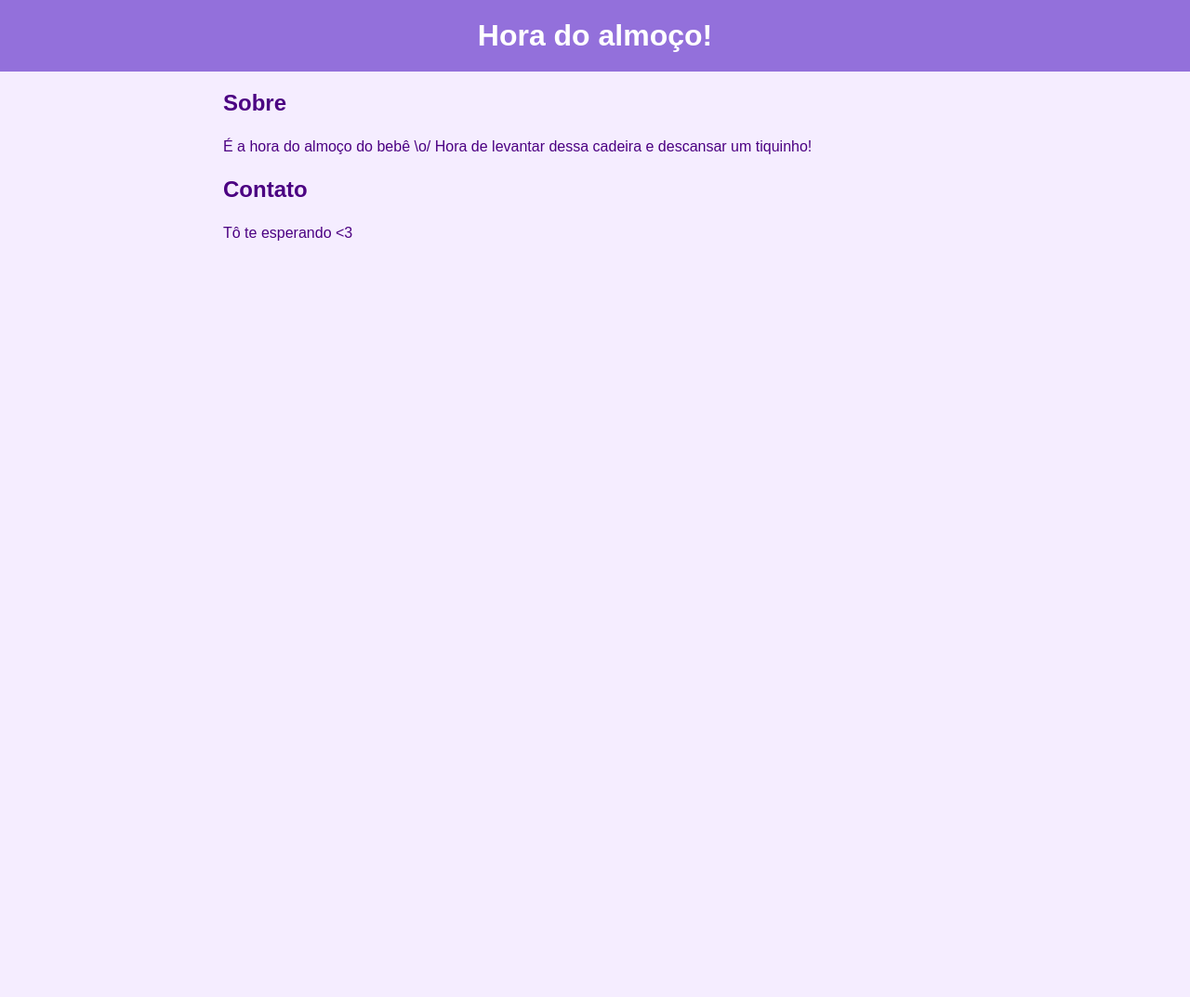
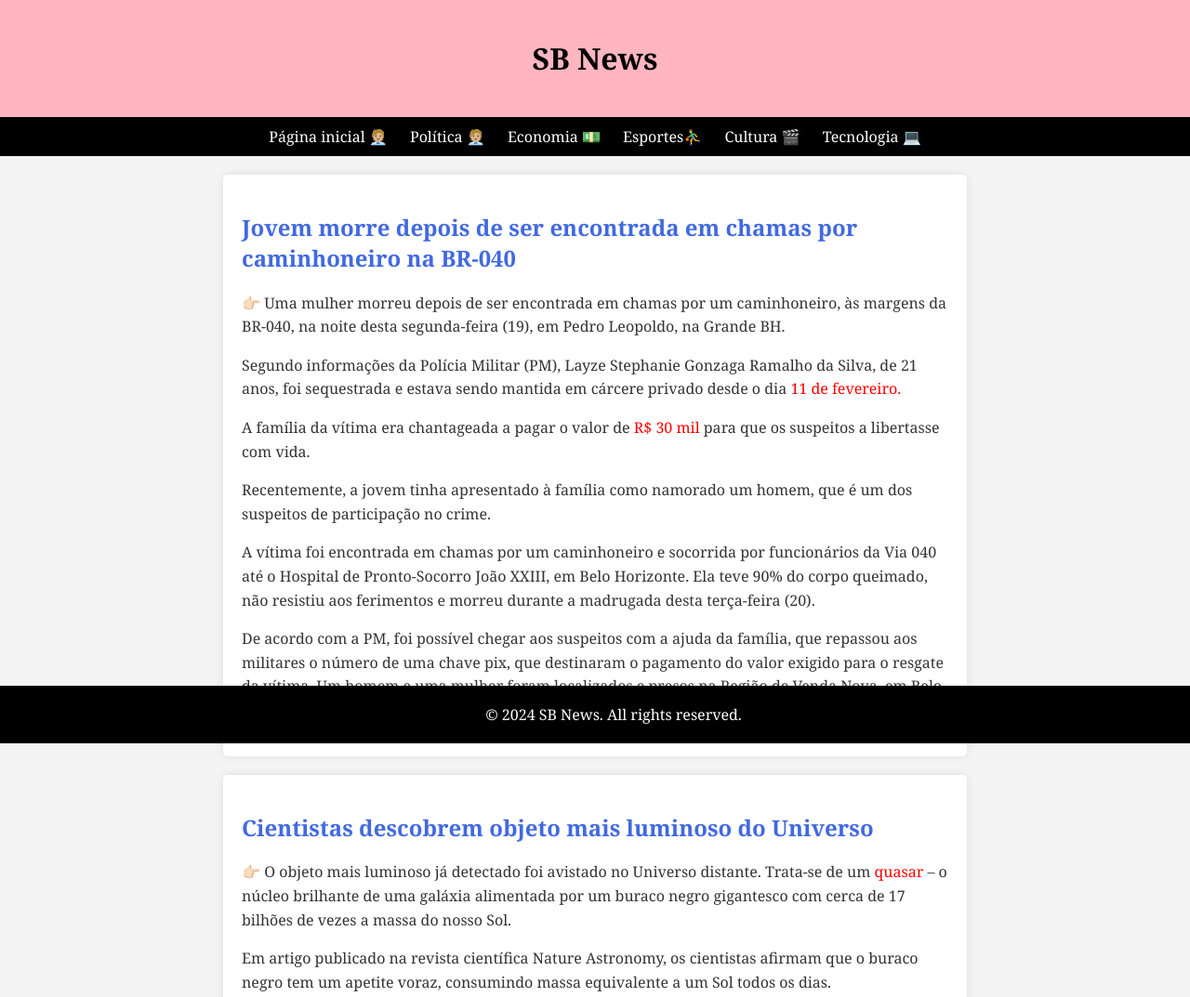
Before and after one commit to stefanybeacides/sobre, a plain HTML site: page index.html in a window 1280 px wide. Shown: the top 1073 px of the page at 93% size. Before the commit the page ends 800 px from the top, so only its background shows below. Drawn offline with Linux system fonts and the light colour scheme.

Commit message:
Subida site paginas.

```diff
--- a/index.html
+++ b/index.html
@@ -3,43 +3,96 @@
 <head>
     <meta charset="UTF-8">
     <meta name="viewport" content="width=device-width, initial-scale=1.0">
-    <title>Hora do almoço!</title>
+    <title>SB News</title>
     <style>
         body {
-            font-family: Arial, sans-serif;
+            font-family: Georgia, serif;
             margin: 0;
             padding: 0;
-            background-color: #f5edff; /* Lilás claro */
-            color: #4b0082; /* Indigo escuro para o texto */
+            background-color: #f4f4f4;
+            color: #333;
         }
         header {
-            background-color: #9370db; /* Lilás médio para o cabeçalho */
-            color: #fff;
+            background-color: #ffb6c1;
+            color: #000;
             padding: 20px;
             text-align: center;
         }
-        h1 {
-            margin: 0;
+        nav {
+            background-color: #000;
+            color: #ffb6c1;
+            padding: 10px;
+            text-align: center;
+        }
+        nav a {
+            color: #fff;
+            text-decoration: none;
+            margin: 0 10px;
         }
         .container {
             max-width: 800px;
             margin: 20px auto;
             padding: 0 20px;
         }
-        p {
+        article {
+            background-color: #fff;
+            padding: 20px;
+            margin-bottom: 20px;
+            border-radius: 5px;
+            box-shadow: 0 0 10px rgba(0, 0, 0, 0.1);
+        }
+        article h2 {
+            color: #4169e1;
+        }
+        article p {
             line-height: 1.6;
+        }
+        footer {
+            background-color: #000;
+            color: #fff;
+            padding: 20px;
+            text-align: center;
+            position: fixed;
+            bottom: 0;
+            width: 100%;
         }
     </style>
 </head>
 <body>
     <header>
-        <h1>Hora do almoço!</h1>
+        <h1>SB News</h1>
     </header>
+    <nav>
+	    <a href="#">Página inicial 🧑🏼‍💼</a>
+        <a href="politica.html">Política 🧑🏼‍💼</a>
+        <a href="economia.html">Economia 💵</a>
+        <a href="esportes.html">Esportes⛹️‍♂️</a>
+        <a href="cultura.html">Cultura 🎬</a>
+        <a href="tecnologia.html">Tecnologia 💻</a>
+    </nav>
     <div class="container">
-        <h2>Sobre</h2>
-        <p>É a hora do almoço do bebê \o/ Hora de levantar dessa cadeira e descansar um tiquinho!</p>
-        <h2>Contato</h2>
-        <p>Tô te esperando <3</p>
+        <article>
+            <h2>Jovem morre depois de ser encontrada em chamas por caminhoneiro na BR-040</h2>
+            <p> 👉🏻 Uma mulher morreu depois de ser encontrada em chamas por um caminhoneiro, às margens da BR-040, na noite desta segunda-feira (19), em Pedro Leopoldo, na Grande BH.</p>
+            <p>Segundo informações da Polícia Militar (PM), Layze Stephanie Gonzaga Ramalho da Silva, de 21 anos, foi sequestrada e estava sendo mantida em cárcere privado desde o dia <font color="red">11 de fevereiro.</font></p>
+			<p>A família da vítima era chantageada a pagar o valor de <font color="red">R$ 30 mil</font> para que os suspeitos a libertasse com vida.</p>
+			<p>Recentemente, a jovem tinha apresentado à família como namorado um homem, que é um dos suspeitos de participação no crime.</p>
+			<p>A vítima foi encontrada em chamas por um caminhoneiro e socorrida por funcionários da Via 040 até o Hospital de Pronto-Socorro João XXIII, em Belo Horizonte. Ela teve 90% do corpo queimado, não resistiu aos ferimentos e morreu durante a madrugada desta terça-feira (20).</p>
+			<p>De acordo com a PM, foi possível chegar aos suspeitos com a ajuda da família, que repassou aos militares o número de uma chave pix, que destinaram o pagamento do valor exigido para o resgate da vítima. Um homem e uma mulher foram localizados e presos na Região de Venda Nova, em Belo Horizonte, como suspeitos de cometer o crime.</p>
+        </article>
+        <article>
+            <h2>Cientistas descobrem objeto mais luminoso do Universo</h2>
+            <p> 👉🏻 O objeto mais luminoso já detectado foi avistado no Universo distante. Trata-se de um <font color="red">quasar</font> – o núcleo brilhante de uma galáxia alimentada por um buraco negro gigantesco com cerca de 17 bilhões de vezes a massa do nosso Sol.</p>
+            <p>Em artigo publicado na revista científica Nature Astronomy, os cientistas afirmam que o buraco negro tem um apetite voraz, consumindo massa equivalente a um Sol todos os dias.</p>
+			<p>Na verdade, o <font color="red">J0529-4351</font> já havia sido registrado há muitos anos, mas sua verdadeira glória só foi reconhecida agora.</p>
+			<p>"É uma surpresa que tenha permanecido desconhecido até hoje, quando já conhecemos cerca de um milhão de quasares menos impressionantes. Ele estava literalmente bem debaixo do nosso nariz até agora."</p>
+			<p>O termo quasar é usado para descrever uma galáxia com um núcleo muito ativo e energético. O buraco negro no centro dessa galáxia puxa matéria na sua direção a uma velocidade impressionante.</p>
+			<p>À medida que essa matéria é acelerada ao redor do buraco negro, ela se dilacera e emite uma enorme quantidade de luz, tão forte que até mesmo um objeto tão distante como o J0529-4351 ainda é visível para nós.</p>
+			<p>A emissão deste quasar demorou impressionantes <font color="red">12 bilhões</font> de anos para chegar aos detectores do telescópio VLT.</p>
+        </article>
     </div>
+    <footer>
+        &copy; 2024 SB News. All rights reserved.
+    </footer>
 </body>
 </html>
```
